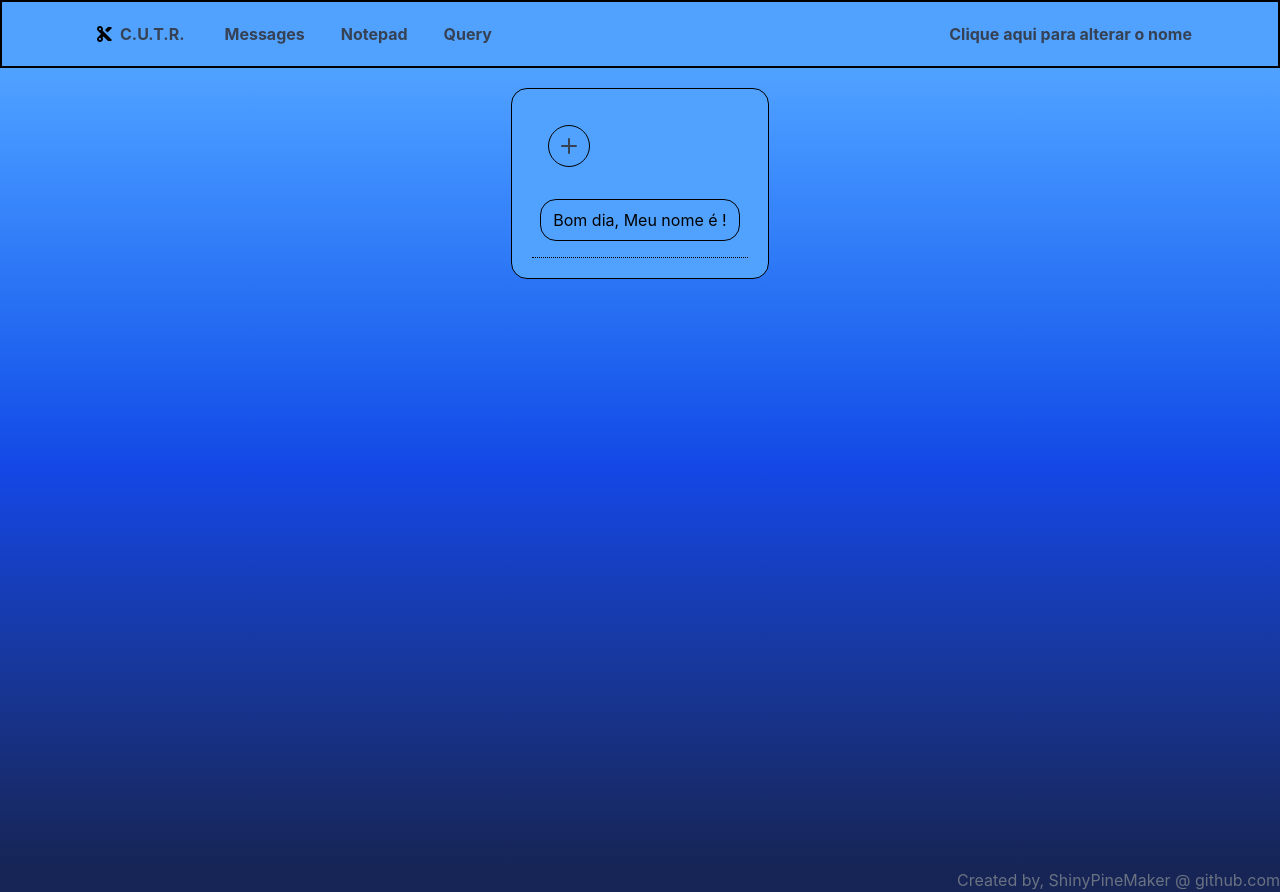
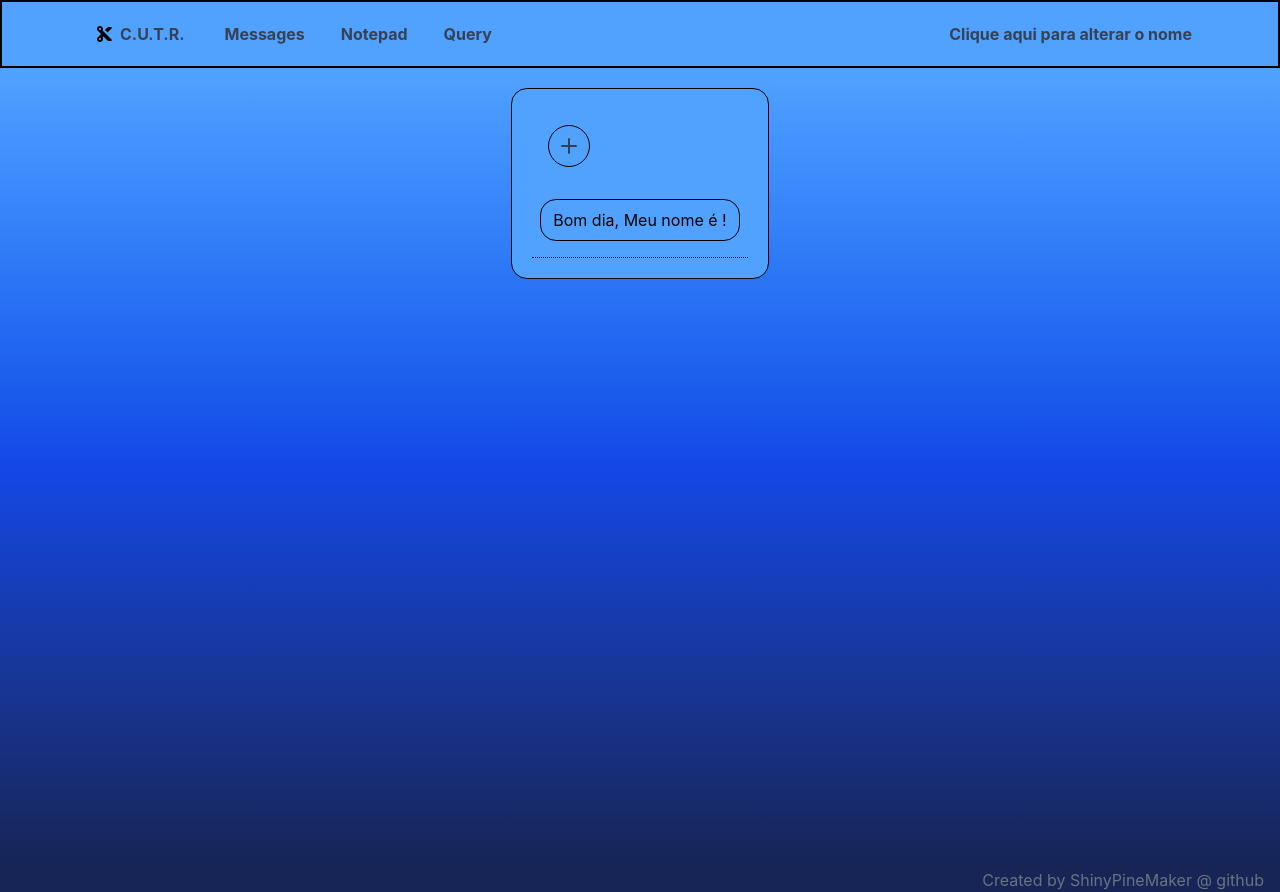
Before and after one commit to ShinyPineMaker/Chat-Utility-Tool-R, a React (Vite) app: page /Messages in a window 1280 px wide. Built offline with nearby package versions, Linux system fonts and the light colour scheme.

Commit message:
updated footer to have a link redirecting to the main branch of this repo

```diff
--- a/src/Pages/Components/Footer.tsx
+++ b/src/Pages/Components/Footer.tsx
@@ -1,8 +1,8 @@
 function Footer() {
     return (
         <div className="flex max-w- justify-end bg-blue-950 ">
-            <span className="text-gray-500">
-                Created by, ShinyPineMaker @ github.com
+            <span className="text-gray-500 mr-4">
+                Created by ShinyPineMaker @ <a href="https://github.com/ShinyPineMaker/Chat-Utility-Tool-R">github</a>
             </span>
         </div>
     )
```
